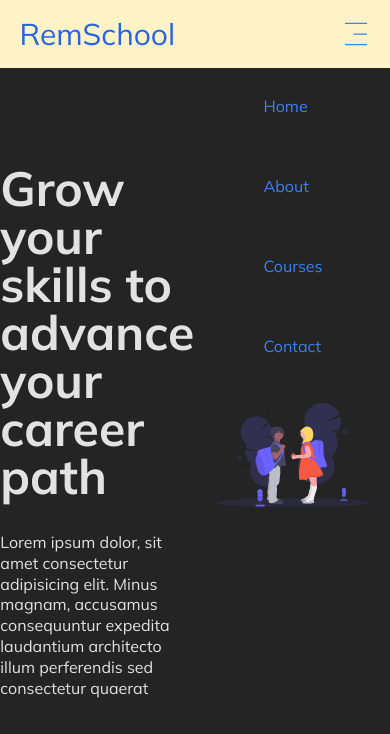
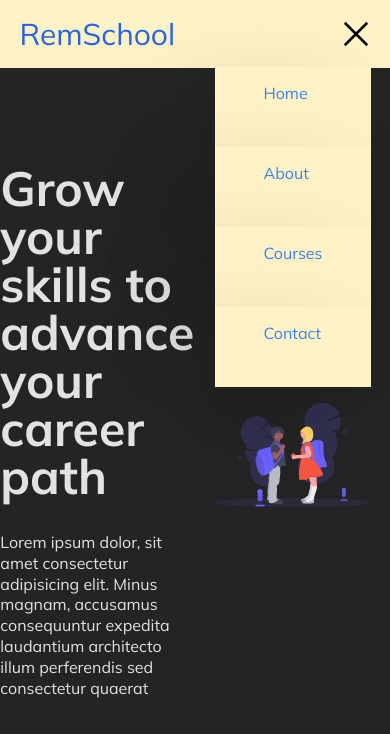
Before and after one commit to Remigit99/remschool-react, a React (Vite) app: page / in a window 390 px wide. Shown: the top 734 px of the page. Built offline with nearby package versions, Linux system fonts and the light colour scheme.

Commit message:
useState created to toggle menu links

```diff
--- a/src/Pages/Home.jsx
+++ b/src/Pages/Home.jsx
@@ -1,12 +1,13 @@
-
+import { useState } from 'react';
 import HeaderSvg from '../assets/header.svg';
 
 
 const Home = () => {
+
     return (
         <>
             <header className='pt-24'>
-                <div className="container header__container grid grid-cols-2 gap-x-10 place-items-center md:grid-cols-1">
+                <div className="container header__container grid grid-cols-2 gap-x-10 place-items-center sm:">
 
                     <div className="header__left">
                         <h1 className='text-5xl font-bold'>
--- a/src/components/Navbar.jsx
+++ b/src/components/Navbar.jsx
@@ -1,10 +1,15 @@
 import { useState } from 'react';
 import { Link, NavLink } from 'react-router-dom';
 import { CiMenuFries } from 'react-icons/ci';
+import { GrClose } from 'react-icons/gr'
 
 const Navbar = () => {
 
+    const { showNav, setShowNav } = useState(false);
 
+    // const handleShowNav = () => {
+    //     setShowNav(!showNav)
+    // }
 
     return (
         <nav className='w-full grid place-items-center bg-amber-100'>
@@ -37,7 +42,12 @@ const Navbar = () => {
                 </ul>
 
                 <button>
-                    <CiMenuFries className='text-blue-500 text-3xl lg:hidden md:block sm:block' />
+                    {
+                        showNav ?
+                            <CiMenuFries className='text-blue-500 text-3xl lg:hidden md:block sm:block ' onClick={() => setShowNav(!showNav)} /> :
+                            <GrClose className='text-blue-500 text-3xl lg:hidden md:block sm:block ' onClick={() => setShowNav(!showNav)} />
+
+                    }
                 </button>
             </div>
         </nav>
--- a/src/index.css
+++ b/src/index.css
@@ -10,6 +10,8 @@
   font-weight: 400;
   color: rgba(255, 255, 255, 0.87);
   background-color: #242424;
+
+  --clr-bg-2: rgb(254 243 199);
 
   --lg-container-width: 80%;
   --md-container-width: 90%;
@@ -39,7 +41,7 @@ ul>a.active::after {
   content: '';
   width: 1.4rem;
   height: 1.4rem;
-  background-color: rgb(254 243 199);
+  background-color: var(--clr-bg-2);
   position: absolute;
   left: calc(50% - 0.7rem);
   transform: rotate(45deg);
@@ -63,7 +65,7 @@ ul>a.active {
 
   .nav__links {
     position: absolute;
-    top: 5rem;
+    top: 4.2rem;
     flex-direction: column;
     right: 5%;
     gap: 0;
@@ -77,6 +79,8 @@ ul>a.active {
     padding: 1rem 3rem;
     width: 100%;
     height: 5rem;
+    background-color: var(--clr-bg-2);
+    box-shadow: -2rem 2rem 6rem rgba(0, 0, 0, 0.15);
   }
 
   .nav__links li a {
```
